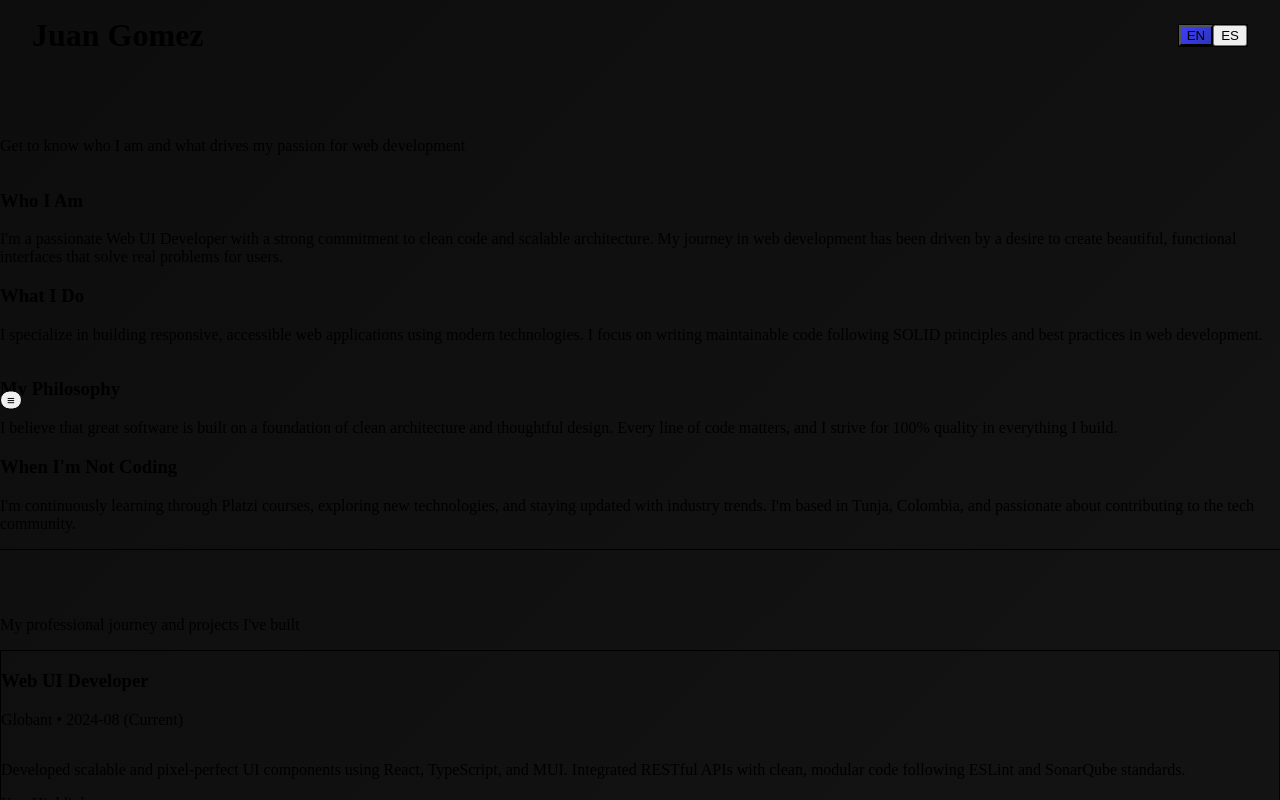
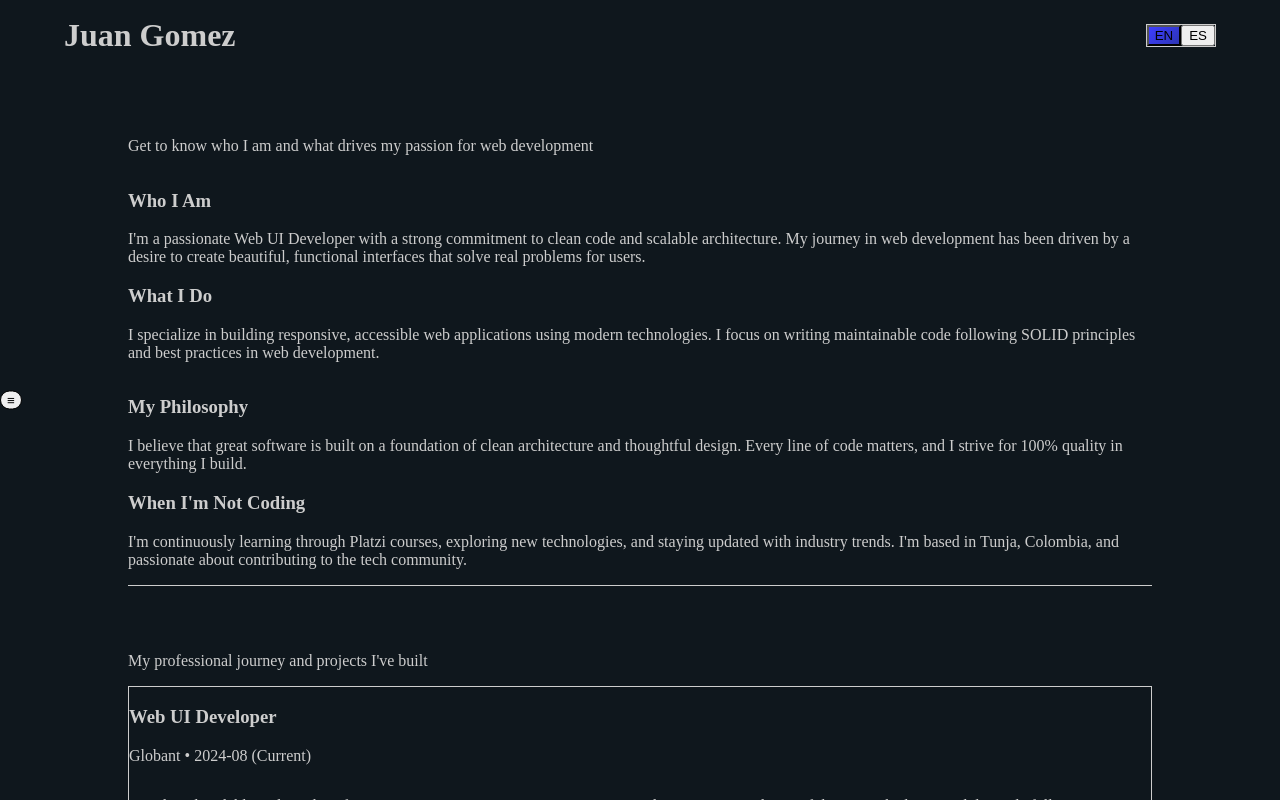
Before and after one commit to Juansegomezn/portfolio, a React (Vite) app: page / in a window 1280 px wide. Shown: the top 800 px of the page. Built offline with nearby package versions, Linux system fonts and the light colour scheme.

Commit message:
chore: Update background color styles in index.css - Modified the background color styles for layout, header, and general sections

```diff
--- a/src/components/Header.tsx
+++ b/src/components/Header.tsx
@@ -49,10 +49,10 @@ const Header: FC = () => {
           : 'relative'
       } h-[70px] flex items-center justify-between transition-all duration-300 w-full`}
       style={{
-        paddingLeft: '32px',
-        paddingRight: '32px',
+        padding: '0 5%',
         boxSizing: 'border-box',
-        backgroundColor: isScrolled ? 'rgba(24, 25, 60, 0.85)' : 'transparent',
+        borderBottom: 'none',
+        backgroundColor: isScrolled ? 'rgba(17, 20, 27, 0.85)' : 'transparent',
         backdropFilter: isScrolled ? 'blur(2px)' : 'none',
       }}
     >
--- a/src/components/Layout.tsx
+++ b/src/components/Layout.tsx
@@ -7,17 +7,21 @@ const Layout: FC<PropsWithChildren> = ({ children }) => {
     <div
       className="min-h-screen flex flex-col"
       style={{
-        background: 'linear-gradient(135deg, #0d0d0d 0%, #1f1f1f 100%)',
+        background: '#0f171dff',
+        color: '#cdcdcdff',
       }}
     >
-      {/* Navigation - Fixed Right Side */}
       <Navigation />
 
-      {/* Header */}
       <Header />
 
       {/* Main Content */}
-      <main className="flex-grow">
+      <main
+        className="flex-grow"
+        style={{
+          padding: '0 10%',
+        }}
+      >
         {children}
       </main>
     </div>
--- a/src/index.css
+++ b/src/index.css
@@ -5,7 +5,7 @@
 @layer base {
   html {
     scroll-behavior: smooth;
-    background-color: rgb(16, 29, 53);
+    background-color: #0d0d2dff;
   }
   body {
     margin: 0;
```
